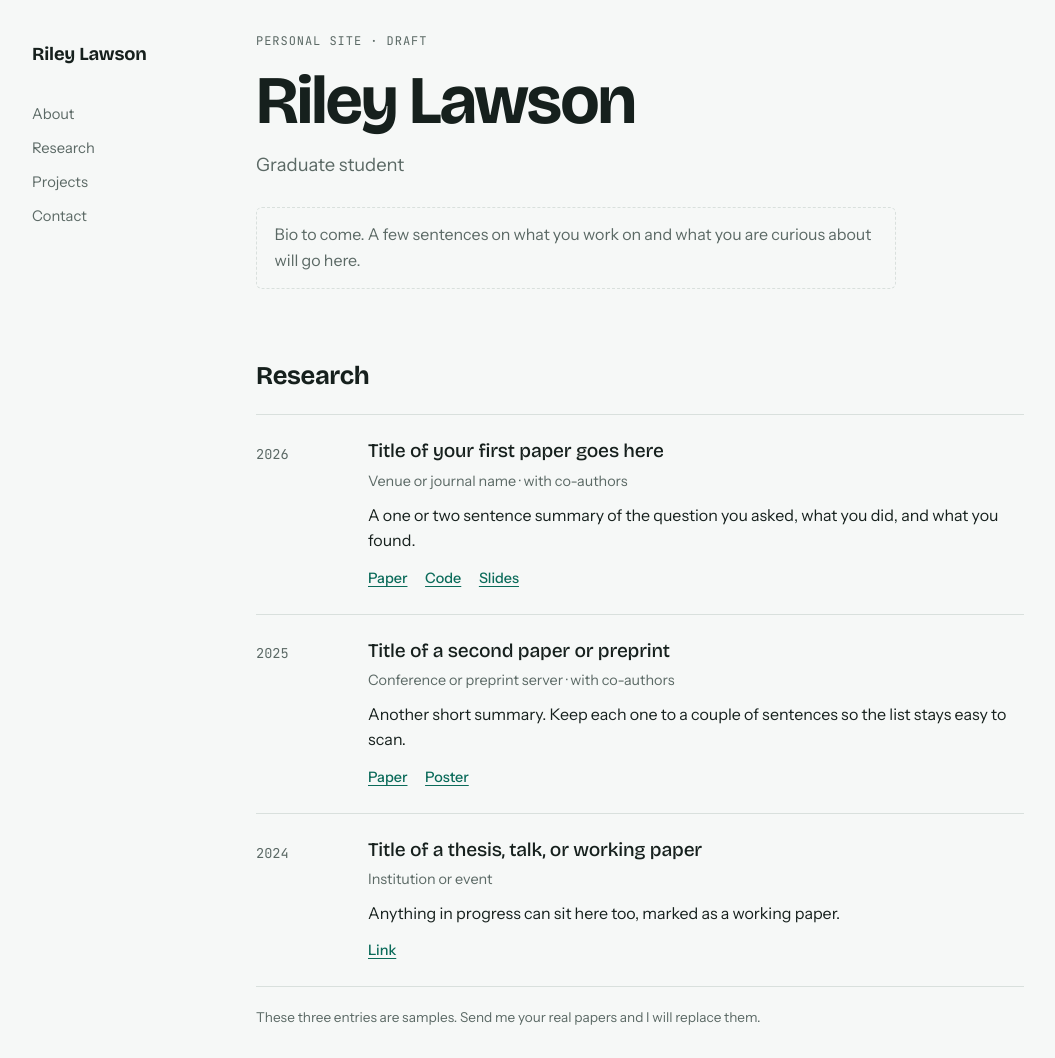
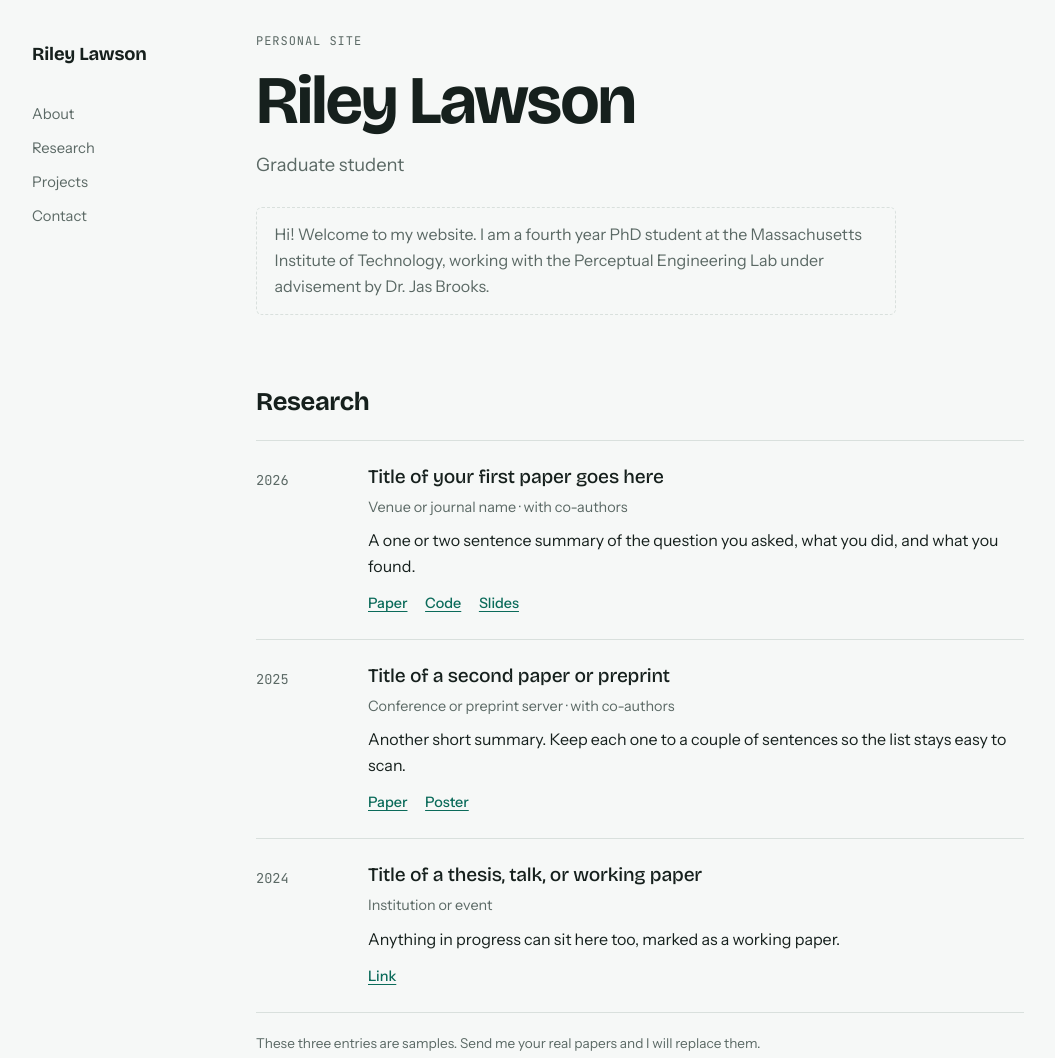
Before and after one commit to lawsonri/lawsonri.github.io, a plain HTML site: page index.html in a window 1280 px wide. Shown: the top 1058 px of the page, without its empty margins (112-1167 px from the left). Drawn offline with nearby package versions, Linux system fonts and the light colour scheme.

Commit message:
Revise personal site content
Updated personal site description and added a brief bio.

```diff
--- a/index.html
+++ b/index.html
@@ -226,10 +226,11 @@ footer { font-size: 0.82rem; color: var(--muted); }
 
   <main>
     <section id="about">
-      <p class="kicker">Personal site · draft</p>
+      <p class="kicker">Personal site</p>
       <h1>Riley Lawson</h1>
       <p class="role">Graduate student</p>
-      <p class="placeholder">Bio to come. A few sentences on what you work on and what you are curious about will go here.</p>
+      <p class="placeholder">Hi! Welcome to my website. I am a fourth year PhD student at the Massachusetts Institute of Technology, working with the Perceptual Engineering Lab under advisement by Dr. Jas Brooks.
+      </p>
     </section>
 
     <section id="research">
```
